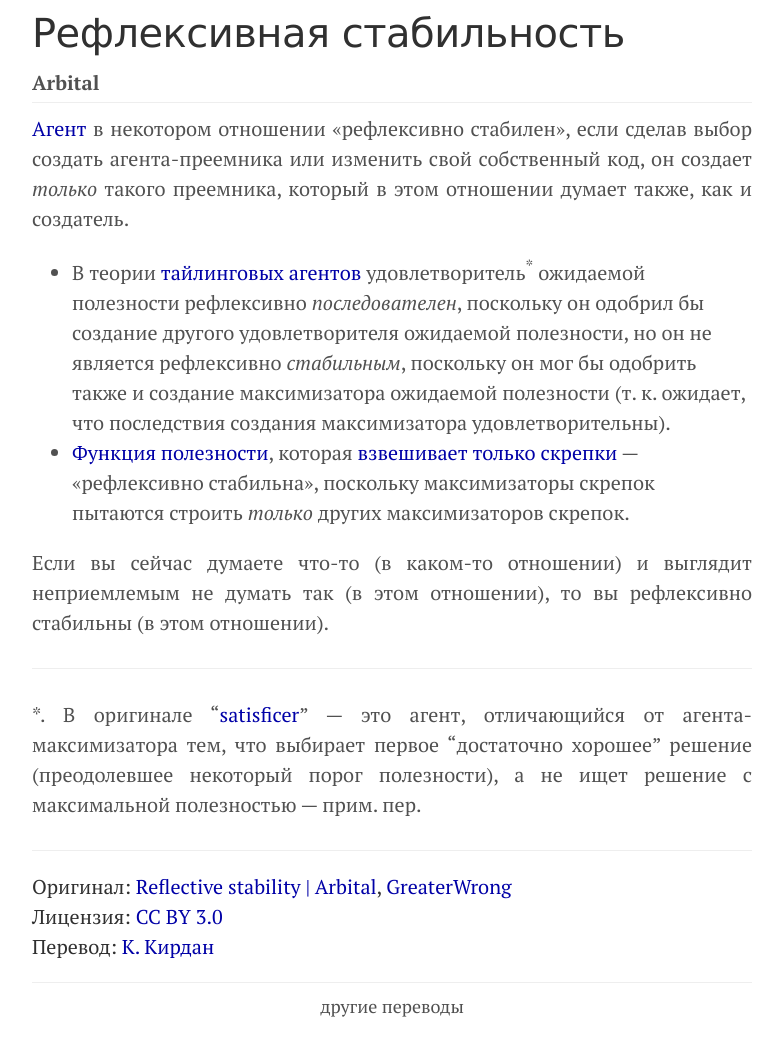
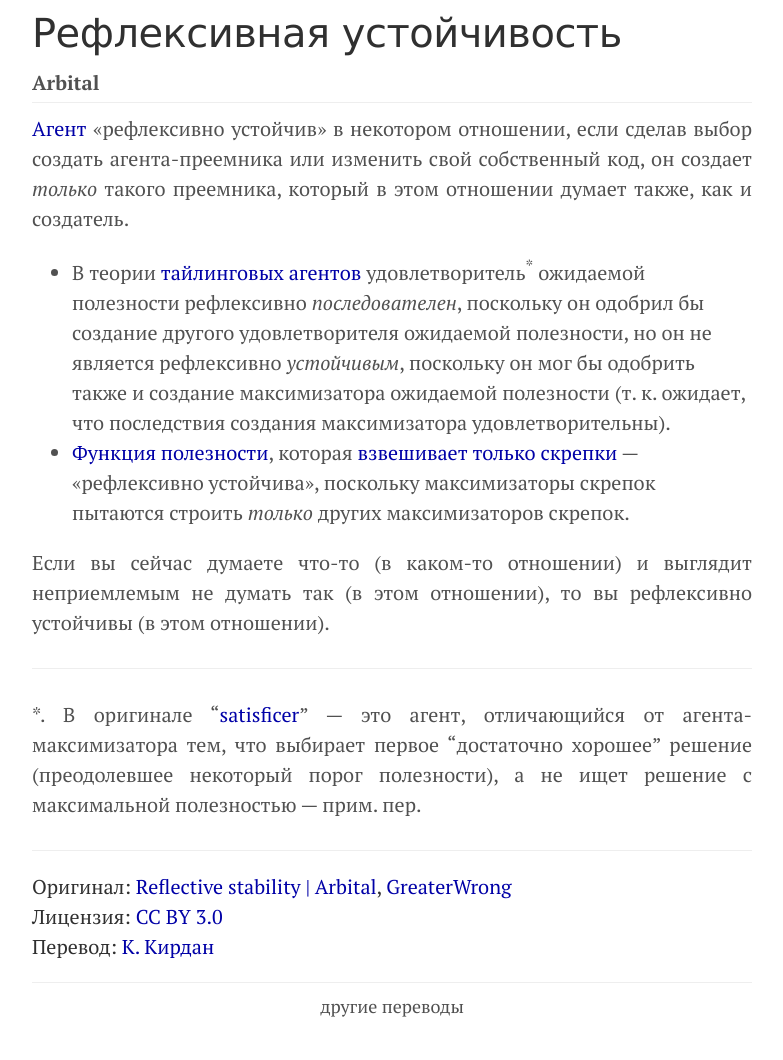
Before and after one commit to KKirdan/kkirdan.github.io, a Jekyll site: the page built from translations/arbital/reflective-stability.md, in a window 1280 px wide. Shown: the whole page, without its empty margins (248-1031 px from the left). Built offline with Jekyll 4.4.1, drawn with Linux system fonts in a browser that asks for light colours.

Commit message:
add/fix translations

```diff
--- a/translations/arbital/reflective-stability.md
+++ b/translations/arbital/reflective-stability.md
@@ -1,6 +1,6 @@
 ---
 layout: translation
-title: Рефлексивная стабильность
+title: Рефлексивная устойчивость
 source: Arbital
 author: "Элиезер Юдковский"
 original_title: Reflective stability
@@ -13,14 +13,14 @@ translated_when: 2024.05.16
 license:
   - CC BY 3.0
   - https://creativecommons.org/licenses/by/3.0/deed.ru
-excerpt: "Агент в некотором отношении «рефлексивно стабилен», если сделав выбор создать агента-преемника или изменить свой собственный код, он создает только такого преемника, который в этом отношении думает также, как и создатель."
+excerpt: "Агент «рефлексивно устойчив» в некотором отношении, если сделав выбор создать агента-преемника или изменить свой собственный код, он создает только такого преемника, который в этом отношении думает также, как и создатель."
 ---
-[Агент](https://arbital.com/p/advanced_agent/) в некотором отношении «рефлексивно стабилен», если сделав выбор создать агента-преемника или изменить свой собственный код, он создает _только_ такого преемника, который в этом отношении думает также, как и создатель.
+[Агент](https://arbital.com/p/advanced_agent/) «рефлексивно устойчив» в некотором отношении, если сделав выбор создать агента-преемника или изменить свой собственный код, он создает _только_ такого преемника, который в этом отношении думает также, как и создатель.
 
-* В теории [тайлинговых агентов](https://arbital.com/p/tiling_agents/) удовлетворитель<sup>*</sup> ожидаемой полезности рефлексивно _последователен_, поскольку он одобрил бы создание другого удовлетворителя ожидаемой полезности, но он не является рефлексивно _стабильным_, поскольку он мог бы одобрить также и создание максимизатора ожидаемой полезности (т. к. ожидает, что последствия создания максимизатора удовлетворительны).
-* [Функция полезности](https://arbital.com/p/utility_function/), которая [взвешивает только скрепки](paperclip-maximizer.html) — «рефлексивно стабильна», поскольку максимизаторы скрепок пытаются строить _только_ других максимизаторов скрепок.
+* В теории [тайлинговых агентов](https://arbital.com/p/tiling_agents/) удовлетворитель<sup>*</sup> ожидаемой полезности рефлексивно _последователен_, поскольку он одобрил бы создание другого удовлетворителя ожидаемой полезности, но он не является рефлексивно _устойчивым_, поскольку он мог бы одобрить также и создание максимизатора ожидаемой полезности (т. к. ожидает, что последствия создания максимизатора удовлетворительны).
+* [Функция полезности](https://arbital.com/p/utility_function/), которая [взвешивает только скрепки](paperclip-maximizer.html) — «рефлексивно устойчива», поскольку максимизаторы скрепок пытаются строить _только_ других максимизаторов скрепок.
 
-Если вы сейчас думаете что-то (в каком-то отношении) и выглядит неприемлемым не думать так (в этом отношении), то вы рефлексивно стабильны (в этом отношении).
+Если вы сейчас думаете что-то (в каком-то отношении) и выглядит неприемлемым не думать так (в этом отношении), то вы рефлексивно устойчивы (в этом отношении).
 
 ---
 
```
Also changed, not shown: translations/arbital/consequentialist-preferences-are-reflectively-stable-by-default.md (added, +27 -0 lines), translations/arbital/frankena-list-of-terminal-values.md (added, +17 -0 lines), translations/arbital/terminal-vs-instrumental.md (added, +33 -0 lines), translations/index.md (+5 -2 lines).
